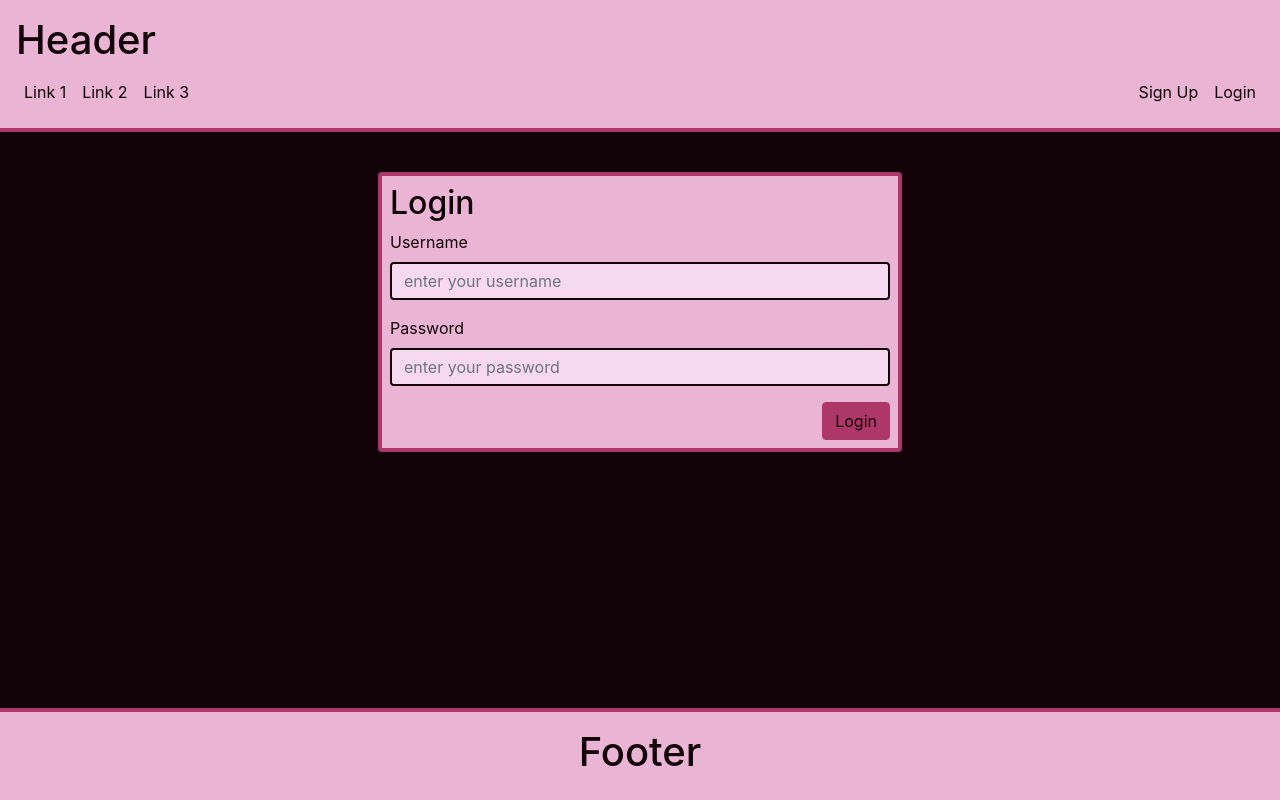
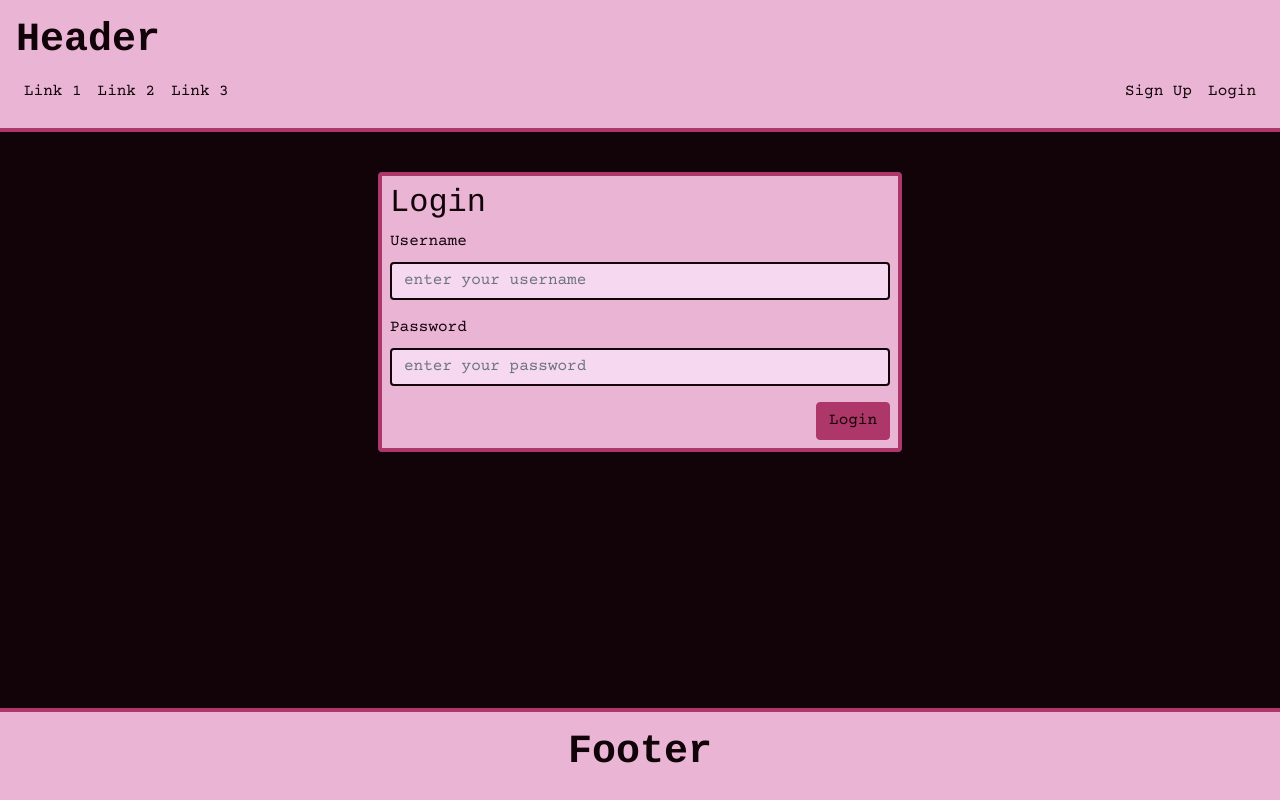
Before and after one commit to loneJogger/recurve, a React (Create React App) app in the folder frontend/recurve-frontend/: page / in a window 1280 px wide. Built offline with nearby package versions, Linux system fonts and the light colour scheme.

Commit message:
added courier font

```diff
--- a/frontend/recurve-frontend/src/App.css
+++ b/frontend/recurve-frontend/src/App.css
@@ -7,10 +7,12 @@ body {
   margin: 0;
   padding: 0;
   background: #110307;
+  font-family: 'Courier';
 }
 
 h1 {
   color: #110307;
+  font-weight: bolder;
 }
 
 a {
--- a/frontend/recurve-frontend/src/index.css
+++ b/frontend/recurve-frontend/src/index.css
@@ -11,3 +11,8 @@ code {
   font-family: source-code-pro, Menlo, Monaco, Consolas, 'Courier New',
     monospace;
 }
+
+@font-face {
+  font-family: 'Courier';
+  src: local('Courier'), url(./fonts/CourierPrime.ttf) format('truetype');
+}
```
Also changed, not shown: frontend/recurve-frontend/src/fonts/CourierPrime.ttf (added).
